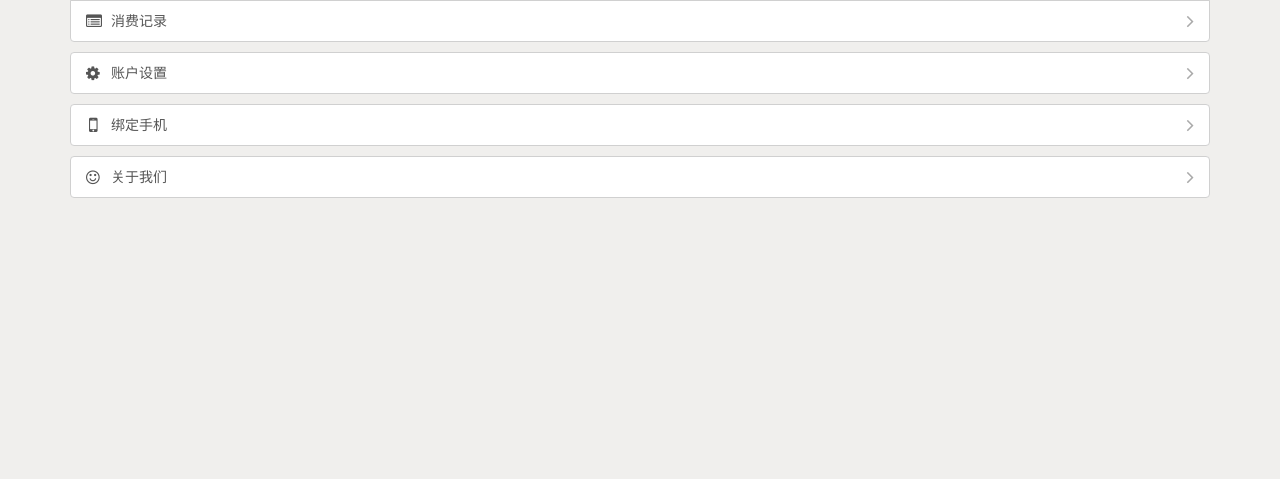
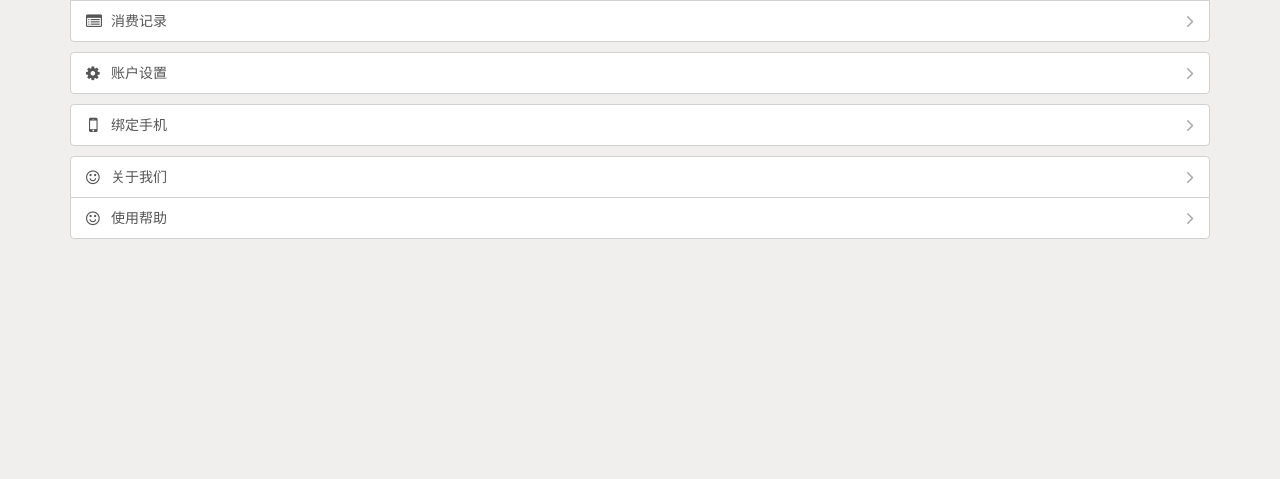
Before and after one commit to lantianlz/aoao, a Django app: template www/templates/mobile/car_wash/account.html in a window 1280 px wide. Shown: the part 218-697 px from the top of the page. Run offline with Django 3.2, Linux system fonts and the light colour scheme; the template is opened without the code that fills it, so the values that code supplies are empty; some libraries are stand-ins or nearby versions.

Commit message:
url整理

```diff
--- a/todo.txt
+++ b/todo.txt
@@ -7,3 +7,4 @@
 6.七牛域名修改
 7.js和css无用的去掉引用
 8.member_required判读
+9.404and500
--- a/www/templates/mobile/car_wash/account.html
+++ b/www/templates/mobile/car_wash/account.html
@@ -62,13 +62,20 @@
 		</a>
 	</ul>
 	<ul class="list-group col-xs-12 pr-15 pl-15 mt-0 mb-10">
-		<a class="list-group-item bdc-d0d0d0 pr" href="/car_wash/about">
+		<a class="list-group-item bdc-d0d0d0 pr" href="/s/about">
 			<span class="fa fa-smile-o pr-3 f16 pa pt-3"></span>
 			<div class="pl-25">
 				<span>关于我们</span>
 				<span class="pull-right f20 fa fa-angle-right co3"></span>
 			</div>
 		</a>
+		<a class="list-group-item bdc-d0d0d0 pr" href="/s/help">
+			<span class="fa fa-smile-o pr-3 f16 pa pt-3"></span>
+			<div class="pl-25">
+				<span>使用帮助</span>
+				<span class="pull-right f20 fa fa-angle-right co3"></span>
+			</div>
+		</a>
 	</ul>
 </div>
 {% endblock %}
```
Also changed, not shown: www/car_wash/urls.py (+6 -5 lines), www/car_wash/views.py (+3 -5 lines), www/templates/mobile/car_wash/coupon.html (+4 -4 lines), www/templates/static_templates/about.html (renamed from www/templates/mobile/car_wash/about.html).
